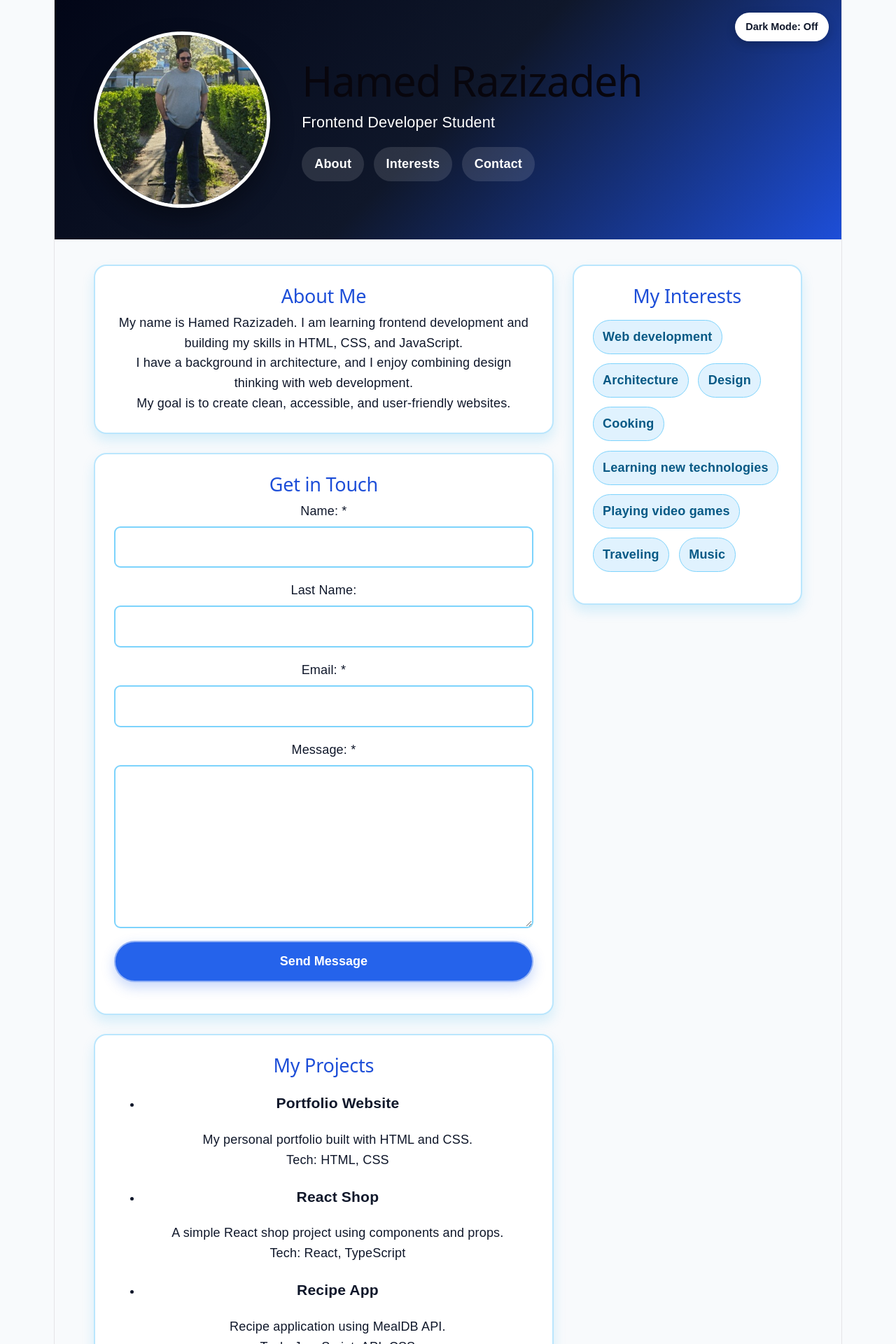
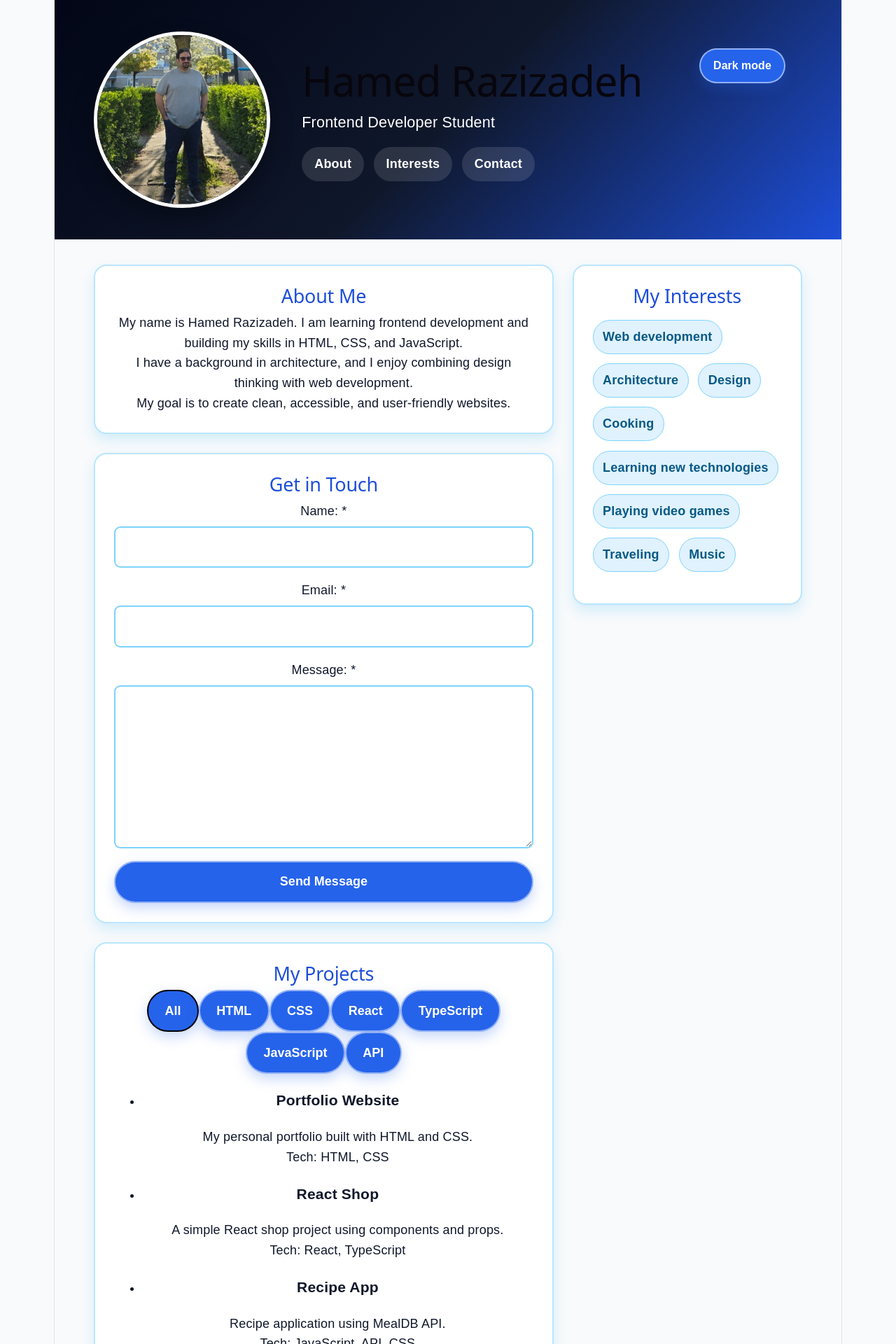
Before and after one commit to HamedRazizadeh-hub/Hamed-portfolio, a React (Vite) app: page / in a window 1280 px wide. Shown: the top 1920 px of the page at 70% size. Built offline with nearby package versions, Linux system fonts and the light colour scheme.

Commit message:
Add week 5 interactivity

```diff
--- a/src/App.tsx
+++ b/src/App.tsx
@@ -1,3 +1,5 @@
+import { useState } from "react";
+
 import Header from "./components/Header";
 import About from "./components/About";
 import Projects from "./components/Projects";
@@ -29,13 +31,21 @@ const projects = [
 ];
 
 function App() {
+  const [activeFilter, setActiveFilter] = useState<string | null>(null);
+
   return (
     <>
       <Header />
 
       <main className="container">
         <About />
-        <Projects projects={projects} />
+
+        <Projects
+          projects={projects}
+          activeFilter={activeFilter}
+          setActiveFilter={setActiveFilter}
+        />
+
         <Contact />
       </main>
 
--- a/src/components/Contact.tsx
+++ b/src/components/Contact.tsx
@@ -1,33 +1,113 @@
+import { useState, type FormEvent, type ChangeEvent } from "react";
+
 function Contact() {
+  const [formData, setFormData] = useState({
+    name: "",
+    email: "",
+    message: "",
+  });
+
+  const [errors, setErrors] = useState({
+    name: "",
+    email: "",
+    message: "",
+  });
+
+  const [submitted, setSubmitted] = useState(false);
+
+  function handleChange(
+    event: ChangeEvent<HTMLInputElement | HTMLTextAreaElement>,
+  ) {
+    const { name, value } = event.target;
+
+    setFormData({
+      ...formData,
+      [name]: value,
+    });
+  }
+
+  function handleSubmit(event: FormEvent<HTMLFormElement>) {
+    event.preventDefault();
+
+    const newErrors = {
+      name: "",
+      email: "",
+      message: "",
+    };
+
+    if (formData.name.trim() === "") {
+      newErrors.name = "Name is required";
+    }
+
+    if (!formData.email.includes("@")) {
+      newErrors.email = "Email must include @";
+    }
+
+    if (formData.message.trim().length < 10) {
+      newErrors.message = "Message must be at least 10 characters";
+    }
+
+    setErrors(newErrors);
+
+    if (newErrors.name || newErrors.email || newErrors.message) {
+      setSubmitted(false);
+      return;
+    }
+
+    setSubmitted(true);
+
+    setFormData({
+      name: "",
+      email: "",
+      message: "",
+    });
+  }
+
   return (
     <section id="contact">
       <h2>Get in Touch</h2>
 
-      <form id="contact-form" className="form">
+      {submitted && <p>Thanks for reaching out! I'll get back to you soon.</p>}
+
+      <form id="contact-form" className="form" onSubmit={handleSubmit}>
         <div className="form-group">
           <label htmlFor="name">Name: *</label>
-          <input type="text" id="name" name="name" required />
-        </div>
-
-        <div className="form-group">
-          <label htmlFor="last-name">Last Name:</label>
-          <input type="text" id="last-name" name="last-name" />
+          <input
+            type="text"
+            id="name"
+            name="name"
+            value={formData.name}
+            onChange={handleChange}
+          />
+          {errors.name && <p>{errors.name}</p>}
         </div>
 
         <div className="form-group">
           <label htmlFor="email">Email: *</label>
-          <input type="email" id="email" name="email" required />
+          <input
+            type="email"
+            id="email"
+            name="email"
+            value={formData.email}
+            onChange={handleChange}
+          />
+          {errors.email && <p>{errors.email}</p>}
         </div>
 
         <div className="form-group">
           <label htmlFor="message">Message: *</label>
-          <textarea id="message" name="message" rows={7} required></textarea>
+          <textarea
+            id="message"
+            name="message"
+            rows={7}
+            value={formData.message}
+            onChange={handleChange}
+          ></textarea>
+          {errors.message && <p>{errors.message}</p>}
         </div>
 
         <button type="submit">Send Message</button>
       </form>
-
-      <div id="form-message"></div>
     </section>
   );
 }
--- a/src/components/Header.tsx
+++ b/src/components/Header.tsx
@@ -35,8 +35,12 @@ function Header() {
           </nav>
         </div>
 
-        <button id="theme-toggle" type="button" onClick={handleThemeToggle}>
-          Dark Mode: {isDarkMode ? "On" : "Off"}
+        <button
+          className="theme-toggle"
+          type="button"
+          onClick={handleThemeToggle}
+        >
+          {isDarkMode ? "Light mode" : "Dark mode"}
         </button>
       </div>
     </header>
--- a/src/components/Projects.tsx
+++ b/src/components/Projects.tsx
@@ -1,6 +1,6 @@
 import ProjectCard from "./ProjectCard";
 
-type Projects = {
+type Project = {
   id: number;
   title: string;
   description: string;
@@ -9,20 +9,50 @@ type Projects = {
 };
 
 type ProjectsProps = {
-  projects: Projects[];
+  projects: Project[];
+  activeFilter: string | null;
+  setActiveFilter: (filter: string | null) => void;
 };
 
-function Projects({ projects }: ProjectsProps) {
-  if (projects.length === 0) {
-    return <p>No projects to display.</p>;
-  }
+function Projects({ projects, activeFilter, setActiveFilter }: ProjectsProps) {
+  const allTags = [
+    ...new Set(projects.flatMap((project) => project.techStack)),
+  ];
+
+  const filteredProjects =
+    activeFilter === null
+      ? projects
+      : projects.filter((project) => project.techStack.includes(activeFilter));
 
   return (
     <section>
       <h2>My Projects</h2>
 
+      <div>
+        <button
+          type="button"
+          className={activeFilter === null ? "active-filter" : ""}
+          onClick={() => setActiveFilter(null)}
+        >
+          All
+        </button>
+
+        {allTags.map((tag) => (
+          <button
+            key={tag}
+            type="button"
+            className={activeFilter === tag ? "active-filter" : ""}
+            onClick={() => setActiveFilter(tag)}
+          >
+            {tag}
+          </button>
+        ))}
+      </div>
+
+      {filteredProjects.length === 0 && <p>No projects match this filter.</p>}
+
       <ul>
-        {projects.map((project) => (
+        {filteredProjects.map((project) => (
           <ProjectCard key={project.id} {...project} />
         ))}
       </ul>
--- a/src/styles.css
+++ b/src/styles.css
@@ -32,11 +32,23 @@ header {
 }
 
 .header-content {
-  display: flex;
-  flex-direction: column;
-  align-items: center;
-  gap: 1.5rem;
-  text-align: center;
+  position: relative;
+}
+
+.theme-toggle {
+  position: absolute;
+  top: 24px;
+  right: 24px;
+
+  width: auto;
+  padding: 10px 18px;
+
+  font-size: 16px;
+  border-radius: 999px;
+}
+
+.theme-toggle {
+  max-width: fit-content;
 }
 
 .profile-image {
@@ -332,3 +344,8 @@ footer {
     transition-duration: 0.01ms;
   }
 }
+
+.active-filter {
+  border: 2px solid black;
+  font-weight: bold;
+}
```
